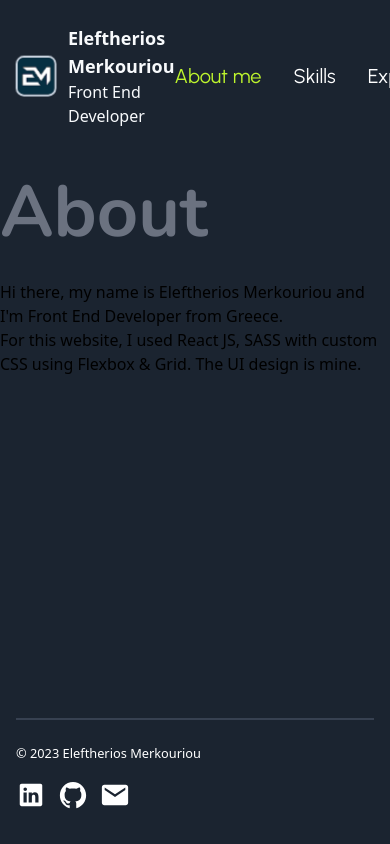
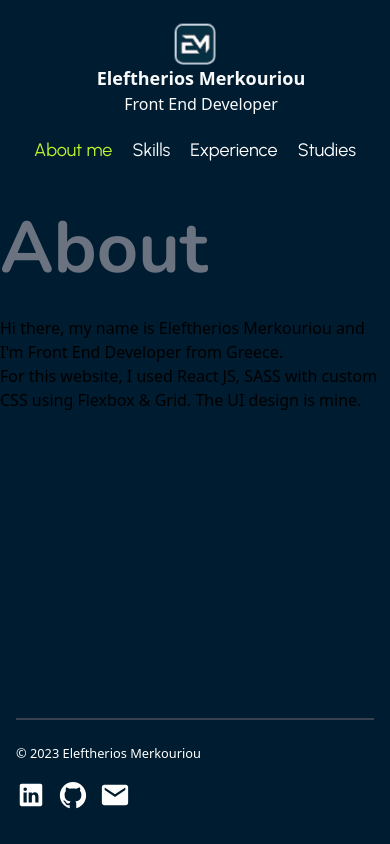
Before and after one commit to LefMerk/lef-cv, a React (Create React App) app: page / in a window 390 px wide. Built offline with nearby package versions, Linux system fonts and the light colour scheme; a web font is replaced by a local one.

Commit message:
added menu for <md, created xs breakpoint

```diff
--- a/src/components/Menu.js
+++ b/src/components/Menu.js
@@ -1,4 +1,4 @@
-import { useContext } from 'react';
+import { useContext, useState } from 'react';
 import { ComponentContext } from '../App';
 import logo from '../assets/logo.png';
 
@@ -14,7 +14,8 @@ const menuItems = [
 //const menu = menuItems.map((menuItem) => <a key={menuItem.name} href={menuItem.link}>{menuItem.name}</a>);
 
 export default function Menu() {
-    const { state, dispatch } = useContext(ComponentContext)
+    const { state, dispatch } = useContext(ComponentContext);
+    const [showMenu, setShowMenu] = useState(false);
 
     const handleMenu = (name) => {
         dispatch(name);
@@ -22,19 +23,22 @@ export default function Menu() {
 
     return (
         <div className="menu animate__animated animate__fadeInDown">
+            {showMenu && <div className='fixed h-full w-1/2 bg-slate-800'>test</div>}
             <div className="max-w-6xl mx-auto px-4 py-6">
-                <div className="flex space-y-0 flex-row justify-between items-center">
+                <div className="flex space-y-0 flex-col md:flex-row justify-between items-center">
                     <img src={logo} alt="Logo" className='h-10 rounded-lg border-2 border-slate-300'/>
-                    <div className='flex flex-col text-slate-50 ml-3'>
+                    <div className='flex flex-col text-slate-50 ml-3 items-center md:items-start'>
                         <div className="font-semibold text-lg">Eleftherios Merkouriou</div>
                         <div className="font-light">Front End Developer</div>
                     </div>
-                    <div className='flex items-center justify-end grow gap-x-8 text-xl'>
-                        {menuItems.map((menuItem) =>
-                            <a key={menuItem.name} className={menuItem.name === state ? 'selected' : ''} onClick={()=>handleMenu(menuItem.name)}>
-                                {menuItem.text}
-                            </a>)
-                        }
+                    <div className='flex justify-end grow'>
+                        <div className='flex items-center justify-end grow gap-x-5 xs:gap-x-8 text-lg xs:text-xl mt-5 md:mt-0'>
+                            {menuItems.map((menuItem) =>
+                                <a key={menuItem.name} className={menuItem.name === state ? 'selected' : ''} onClick={()=>handleMenu(menuItem.name)}>
+                                    {menuItem.text}
+                                </a>)
+                            }
+                        </div>
                     </div>
                 </div>
             </div>
--- a/src/components/Skills.js
+++ b/src/components/Skills.js
@@ -10,10 +10,10 @@ const categories = [
     name:'Coding',
     skill: [
       {name: 'JavaScript', icon: <SiJavascript />, rating: 5},
+      {name: 'React', icon: <SiReact />, rating: 4},
+      {name: 'Vue JS', icon: <SiVuedotjs />, rating: 2},
       {name: 'jQuery', icon: <DiJqueryLogo />, rating: 5},
       {name: 'AJAX', icon: <AjaxIcon />, rating: 5},
-      {name: 'Vue JS', icon: <SiVuedotjs />, rating: 2},
-      {name: 'React', icon: <SiReact />, rating: 4}
     ]
   },
   {
--- a/src/components/Studies.js
+++ b/src/components/Studies.js
@@ -31,7 +31,7 @@ export default function Studies() {
             <div className='flex flex-col text-base'>
               <div className='font-medium'>{study.title}</div>
               <a href={study.link} target='_blank' rel="noreferrer nofollow">
-                <div><span>{study.name}</span></div>
+                <div>{study.name}</div>
               </a>
               <div className='italic'>{study.duration}</div>
             </div>
--- a/src/styles/index.scss
+++ b/src/styles/index.scss
@@ -20,13 +20,12 @@ $urbanist: 'Urbanist', sans-serif;
 //colors
 $light-color: #09445f;
 $dark-color: rgba(5, 38, 54, 0.7);
-$dark-bg: #1B2430; //alternative: #0B2447
+$dark-bg: #001C30; //alternative: #0B2447
 $light-hover-color: #bef52d;
 $white: #ffffff;
 $bg-header: #e1dede;
 
 @import 'Menu',
-        'Skills',
         'Footer';
 
 html {
@@ -65,7 +64,7 @@ h1 {
 .experience,
 .studies {
   a:hover {
-    span {
+    div {
       color: $light-hover-color;
     }
   }
--- a/tailwind.config.js
+++ b/tailwind.config.js
@@ -1,9 +1,14 @@
 /** @type {import('tailwindcss').Config} */
+const defaultTheme = require('tailwindcss/defaultTheme')
 module.exports = {
   content: [
     "./src/**/*.{js,jsx,ts,tsx}",
   ],
   theme: {
+    screens: {
+      'xs': '475px',
+      ...defaultTheme.screens,
+    },
     extend: {},
   },
   plugins: [],
```
Also changed, not shown: src/styles/Skills.scss (deleted, +0 -34 lines), 1 other file (tests, documents, lock files or other folders).
